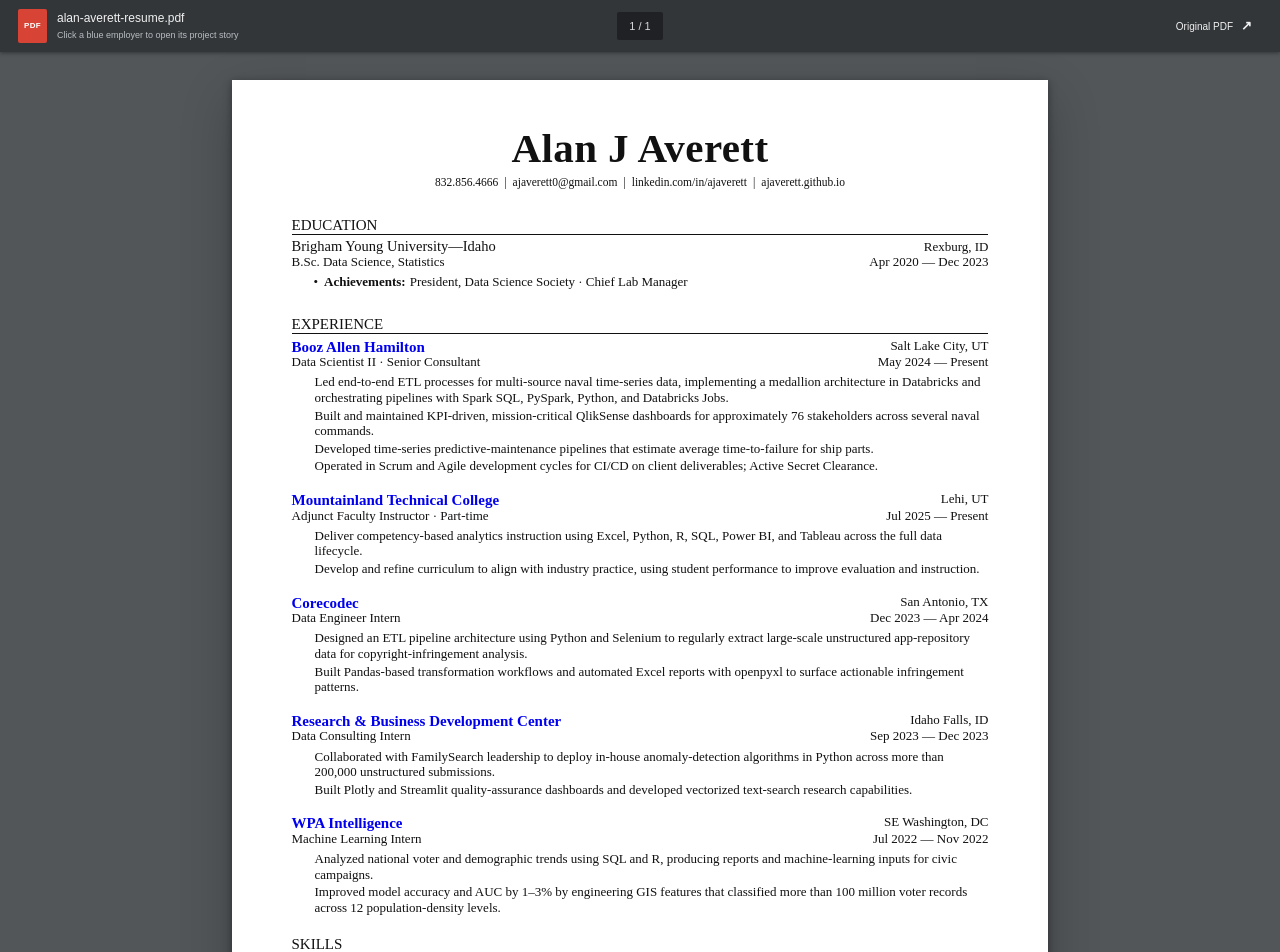
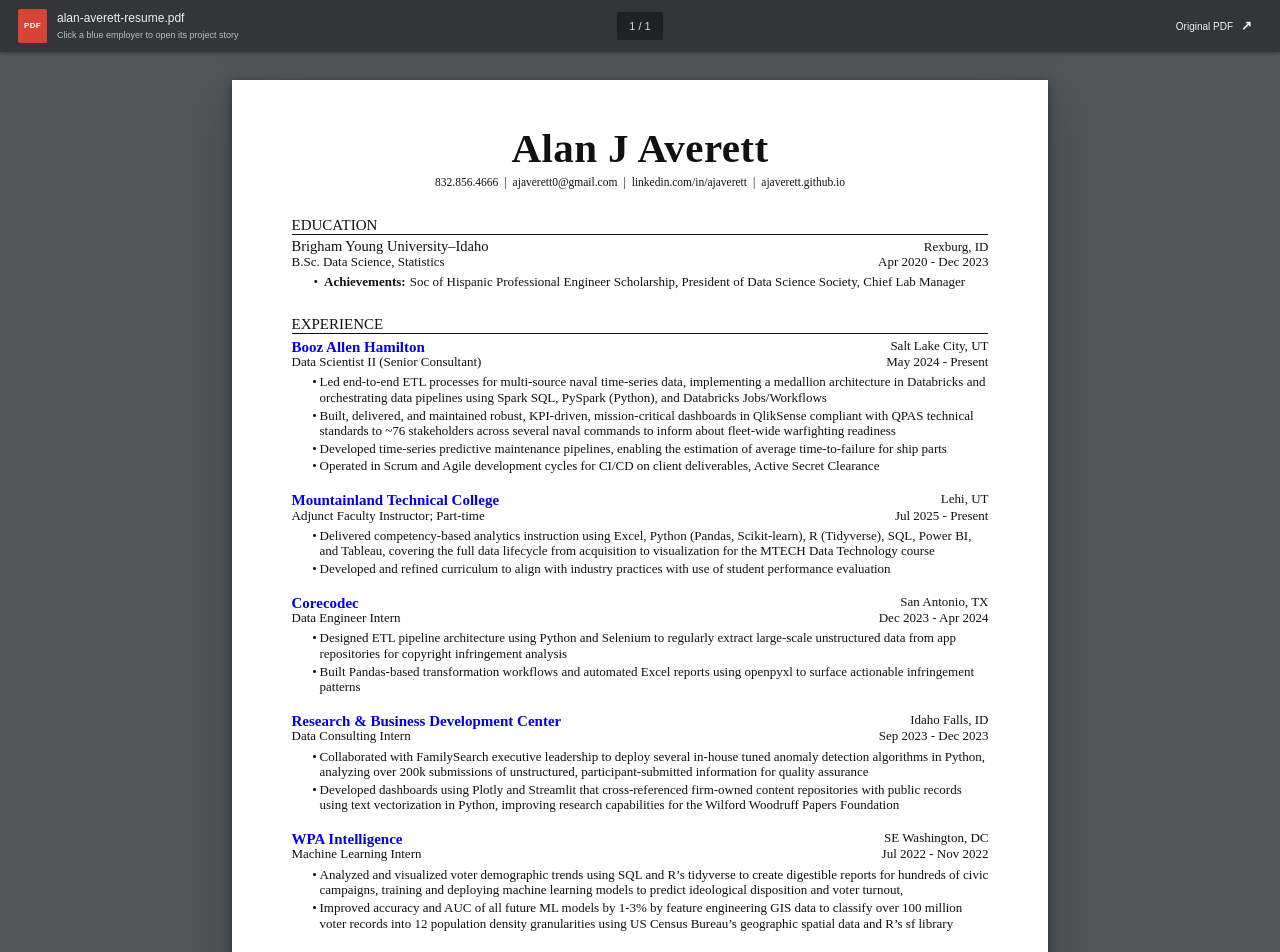
Before and after one commit to ajaverett/ajaverett.github.io, a Next.js app: page / in a window 1280 px wide. Shown: the top 952 px of the page. Built offline with nearby package versions, Linux system fonts and the light colour scheme.

Commit message:
Use original resume wording and bullet markers

```diff
--- a/app/globals.css
+++ b/app/globals.css
@@ -811,6 +811,21 @@
   padding-left: 2px;
 }
 
+.pdf-experience ul {
+  margin-left: 18px;
+  list-style: none;
+}
+
+.pdf-experience li {
+  display: grid;
+  grid-template-columns: 10px minmax(0, 1fr);
+  padding-left: 0;
+}
+
+.pdf-list-bullet {
+  text-align: center;
+}
+
 .pdf-experience li + li,
 .pdf-skills-section li + li {
   margin-top: 2px;
@@ -1231,6 +1246,16 @@
   border-top: 1px solid rgba(255, 255, 255, 0.15);
 }
 
+.chapter--resume {
+  grid-template-columns: 48px minmax(110px, 0.35fr) minmax(260px, 2.1fr);
+}
+
+.chapter-bullet-copy {
+  display: grid;
+  grid-template-columns: 14px minmax(0, 1fr);
+  gap: 4px;
+}
+
 .chapter:last-child {
   border-bottom: 1px solid rgba(255, 255, 255, 0.15);
 }
--- a/app/page.tsx
+++ b/app/page.tsx
@@ -41,9 +41,9 @@
   {
     slug: "booz-allen",
     company: "Booz Allen Hamilton",
-    role: "Data Scientist II · Senior Consultant",
+    role: "Data Scientist II (Senior Consultant)",
     location: "Salt Lake City, UT",
-    dates: "May 2024 — Present",
+    dates: "May 2024 - Present",
     eyebrow: "Fleet intelligence · Data systems",
     headline: "Turning fragmented signals into fleet-ready decisions.",
     summary:
@@ -51,9 +51,9 @@
     accent: "#ff6a3d",
     accentSoft: "#ffd8c9",
     metrics: [
-      { value: "76+", label: "stakeholders served" },
-      { value: "E2E", label: "pipeline ownership" },
-      { value: "24/7", label: "mission-critical context" },
+      { value: "~76", label: "stakeholders" },
+      { value: "CI/CD", label: "client deliverables" },
+      { value: "Active", label: "Secret Clearance" },
     ],
     chapters: [
       {
@@ -75,28 +75,28 @@
         copy: "I delivered KPI-driven QlikSense dashboards and predictive-maintenance estimates that help fleet stakeholders understand risk and act on average time-to-failure signals.",
       },
     ],
-    pipeline: ["Sources", "Bronze", "Silver", "Models", "Qlik"],
+    pipeline: ["Multi-source data", "Databricks", "Spark SQL", "QlikSense", "CI/CD"],
     tools: [
-      "PySpark",
+      "Databricks",
       "Spark SQL",
-      "Python",
-      "Databricks",
+      "PySpark (Python)",
+      "Databricks Jobs/Workflows",
       "QlikSense",
       "CI/CD",
     ],
     resumeBullets: [
-      "Led end-to-end ETL processes for multi-source naval time-series data, implementing a medallion architecture in Databricks and orchestrating pipelines with Spark SQL, PySpark, Python, and Databricks Jobs.",
-      "Built and maintained KPI-driven, mission-critical QlikSense dashboards for approximately 76 stakeholders across several naval commands.",
-      "Developed time-series predictive-maintenance pipelines that estimate average time-to-failure for ship parts.",
-      "Operated in Scrum and Agile development cycles for CI/CD on client deliverables; Active Secret Clearance.",
+      "Led end-to-end ETL processes for multi-source naval time-series data, implementing a medallion architecture in Databricks and orchestrating data pipelines using Spark SQL, PySpark (Python), and Databricks Jobs/Workflows",
+      "Built, delivered, and maintained robust, KPI-driven, mission-critical dashboards in QlikSense compliant with QPAS technical standards to ~76 stakeholders across several naval commands to inform about fleet-wide warfighting readiness",
+      "Developed time-series predictive maintenance pipelines, enabling the estimation of average time-to-failure for ship parts",
+      "Operated in Scrum and Agile development cycles for CI/CD on client deliverables, Active Secret Clearance",
     ],
   },
   {
     slug: "mountainland",
     company: "Mountainland Technical College",
-    role: "Adjunct Faculty Instructor · Part-time",
+    role: "Adjunct Faculty Instructor; Part-time",
     location: "Lehi, UT",
-    dates: "Jul 2025 — Present",
+    dates: "Jul 2025 - Present",
     eyebrow: "Teaching · Curriculum design",
     headline: "Teaching the whole data lifecycle—not just the tools.",
     summary:
@@ -104,9 +104,9 @@
     accent: "#8c7bff",
     accentSoft: "#ded8ff",
     metrics: [
-      { value: "7+", label: "core tools taught" },
-      { value: "E2E", label: "data lifecycle" },
-      { value: "1:1", label: "practice to feedback" },
+      { value: "MTECH", label: "Data Technology course" },
+      { value: "Full", label: "data lifecycle" },
+      { value: "02", label: "résumé bullets" },
     ],
     chapters: [
       {
@@ -128,11 +128,21 @@
         copy: "I use student performance to refine the material, aligning exercises and evaluation with the habits learners will need in real data teams.",
       },
     ],
-    pipeline: ["Acquire", "Clean", "Analyze", "Model", "Explain"],
-    tools: ["Excel", "Python", "R", "SQL", "Power BI", "Tableau", "Scikit-learn"],
+    pipeline: ["Acquisition", "Python / R", "SQL", "Power BI", "Visualization"],
+    tools: [
+      "Excel",
+      "Python",
+      "Pandas",
+      "Scikit-learn",
+      "R",
+      "Tidyverse",
+      "SQL",
+      "Power BI",
+      "Tableau",
+    ],
     resumeBullets: [
-      "Deliver competency-based analytics instruction using Excel, Python, R, SQL, Power BI, and Tableau across the full data lifecycle.",
-      "Develop and refine curriculum to align with industry practice, using student performance to improve evaluation and instruction.",
+      "Delivered competency-based analytics instruction using Excel, Python (Pandas, Scikit-learn), R (Tidyverse), SQL, Power BI, and Tableau, covering the full data lifecycle from acquisition to visualization for the MTECH Data Technology course",
+      "Developed and refined curriculum to align with industry practices with use of student performance evaluation",
     ],
   },
   {
@@ -140,7 +150,7 @@
     company: "Corecodec",
     role: "Data Engineer Intern",
     location: "San Antonio, TX",
-    dates: "Dec 2023 — Apr 2024",
+    dates: "Dec 2023 - Apr 2024",
     eyebrow: "Automation · Evidence pipelines",
     headline: "Building an evidence engine for hard-to-see patterns.",
     summary:
@@ -148,9 +158,9 @@
     accent: "#25c2a0",
     accentSoft: "#bcefe4",
     metrics: [
-      { value: "Auto", label: "repeatable extraction" },
-      { value: "Pandas", label: "transformation layer" },
-      { value: "XLSX", label: "decision output" },
+      { value: "Python", label: "with Selenium" },
+      { value: "Pandas", label: "transformation workflows" },
+      { value: "openpyxl", label: "Excel reports" },
     ],
     chapters: [
       {
@@ -172,11 +182,11 @@
         copy: "Pandas transformations and automated openpyxl reporting converted raw records into practical Excel outputs for copyright-infringement review.",
       },
     ],
-    pipeline: ["Apps", "Selenium", "Python", "Pandas", "Reports"],
-    tools: ["Python", "Selenium", "Pandas", "openpyxl", "Excel"],
+    pipeline: ["App repositories", "Python", "Selenium", "Pandas", "Excel reports"],
+    tools: ["Python", "Selenium", "Pandas", "Excel", "openpyxl"],
     resumeBullets: [
-      "Designed an ETL pipeline architecture using Python and Selenium to regularly extract large-scale unstructured app-repository data for copyright-infringement analysis.",
-      "Built Pandas-based transformation workflows and automated Excel reports with openpyxl to surface actionable infringement patterns.",
+      "Designed ETL pipeline architecture using Python and Selenium to regularly extract large-scale unstructured data from app repositories for copyright infringement analysis",
+      "Built Pandas-based transformation workflows and automated Excel reports using openpyxl to surface actionable infringement patterns",
     ],
   },
   {
@@ -184,7 +194,7 @@
     company: "Research & Business Development Center",
     role: "Data Consulting Intern",
     location: "Idaho Falls, ID",
-    dates: "Sep 2023 — Dec 2023",
+    dates: "Sep 2023 - Dec 2023",
     eyebrow: "Anomaly detection · Research",
     headline: "Finding quality signals inside 200,000 human stories.",
     summary:
@@ -192,9 +202,9 @@
     accent: "#e4b23c",
     accentSoft: "#f8e6af",
     metrics: [
-      { value: "200k+", label: "submissions analyzed" },
-      { value: "2", label: "interactive apps" },
-      { value: "NLP", label: "text research layer" },
+      { value: "200k", label: "submissions" },
+      { value: "Python", label: "anomaly detection" },
+      { value: "Plotly", label: "with Streamlit" },
     ],
     chapters: [
       {
@@ -216,11 +226,11 @@
         copy: "Plotly and Streamlit dashboards cross-referenced first-party content, while vectorized text search opened a new research path for the Wildford Woodruff Papers Foundation.",
       },
     ],
-    pipeline: ["Stories", "Vectors", "Anomalies", "Review", "Research"],
-    tools: ["Python", "Plotly", "Streamlit", "NLP", "Vectorization"],
+    pipeline: ["Submissions", "Python", "Anomaly detection", "Plotly / Streamlit", "Public records"],
+    tools: ["Python", "Plotly", "Streamlit", "text vectorization"],
     resumeBullets: [
-      "Collaborated with FamilySearch leadership to deploy in-house anomaly-detection algorithms in Python across more than 200,000 unstructured submissions.",
-      "Built Plotly and Streamlit quality-assurance dashboards and developed vectorized text-search research capabilities.",
+      "Collaborated with FamilySearch executive leadership to deploy several in-house tuned anomaly detection algorithms in Python, analyzing over 200k submissions of unstructured, participant-submitted information for quality assurance",
+      "Developed dashboards using Plotly and Streamlit that cross-referenced firm-owned content repositories with public records using text vectorization in Python, improving research capabilities for the Wilford Woodruff Papers Foundation",
     ],
   },
   {
@@ -228,7 +238,7 @@
     company: "WPA Intelligence",
     role: "Machine Learning Intern",
     location: "SE Washington, DC",
-    dates: "Jul 2022 — Nov 2022",
+    dates: "Jul 2022 - Nov 2022",
     eyebrow: "Geospatial ML · Civic analytics",
     headline: "Adding geographic context to 100 million voter records.",
     summary:
@@ -236,9 +246,9 @@
     accent: "#4ba6ff",
     accentSoft: "#c9e4ff",
     metrics: [
-      { value: "100M+", label: "voter records" },
-      { value: "12", label: "spatial levels" },
-      { value: "1–3%", label: "accuracy & AUC lift" },
+      { value: "100M", label: "voter records" },
+      { value: "12", label: "population density granularities" },
+      { value: "1-3%", label: "accuracy and AUC" },
     ],
     chapters: [
       {
@@ -260,38 +270,38 @@
         copy: "The spatial features improved accuracy and AUC by 1–3%, becoming reusable inputs for models of ideological disposition and turnout.",
       },
     ],
-    pipeline: ["Records", "Census GIS", "12 Levels", "Models", "Reports"],
-    tools: ["R", "SQL", "sf", "Tidyverse", "GIS", "Machine Learning"],
+    pipeline: ["Voter records", "SQL / R", "GIS data", "12 granularities", "ML models"],
+    tools: ["SQL", "R", "tidyverse", "GIS", "US Census Bureau", "sf"],
     resumeBullets: [
-      "Analyzed national voter and demographic trends using SQL and R, producing reports and machine-learning inputs for civic campaigns.",
-      "Improved model accuracy and AUC by 1–3% by engineering GIS features that classified more than 100 million voter records across 12 population-density levels.",
+      "Analyzed and visualized voter demographic trends using SQL and R’s tidyverse to create digestible reports for hundreds of civic campaigns, training and deploying machine learning models to predict ideological disposition and voter turnout,",
+      "Improved accuracy and AUC of all future ML models by 1-3% by feature engineering GIS data to classify over 100 million voter records into 12 population density granularities using US Census Bureau’s geographic spatial data and R’s sf library",
     ],
   },
 ];
 
 const education = {
-  school: "Brigham Young University—Idaho",
+  school: "Brigham Young University–Idaho",
   degree: "B.Sc. Data Science, Statistics",
-  dates: "Apr 2020 — Dec 2023",
-  note: "President, Data Science Society · Chief Lab Manager",
+  dates: "Apr 2020 - Dec 2023",
+  note: "Soc of Hispanic Professional Engineer Scholarship, President of Data Science Society, Chief Lab Manager",
 };
 
 const skillGroups = [
   {
-    label: "Languages",
-    items: "Python, R, SQL, Spark SQL",
-  },
-  {
-    label: "Data systems",
-    items: "Databricks, Spark, Azure, Docker",
+    label: "Python/R",
+    items: "pandas, PySpark, numpy, polars, sklearn, TensorFlow/Keras, xgboost, statsmodels, spaCy, selenium, tidyverse",
   },
   {
     label: "Visualization",
-    items: "QlikSense, Plotly, Power BI, Tableau",
+    items: "ggplot2, matplotlib, seaborn, plotly, altair, Streamlit, QlikSense, R Shiny, Power BI, Tableau, Mermaid",
   },
   {
-    label: "Modeling",
-    items: "Scikit-learn, TensorFlow, XGBoost, spaCy",
+    label: "Other Technical Skills",
+    items: "SQL, Spark SQL, Excel, Quarto, LaTeX, regex, Agile Workflow (Scrum), Confluence",
+  },
+  {
+    label: "Development",
+    items: "Databricks, Jupyter, Spark, Git, GitHub, Docker, Azure",
   },
 ];
 
@@ -490,7 +500,12 @@
                   </button>
                   <ul>
                     {experience.resumeBullets.map((bullet) => (
-                      <li key={bullet}>{bullet}</li>
+                      <li key={bullet}>
+                        <span className="pdf-list-bullet" aria-hidden="true">
+                          •
+                        </span>
+                        <span>{bullet}</span>
+                      </li>
                     ))}
                   </ul>
                 </article>
@@ -557,7 +572,7 @@
       <article className="case-shell">
         <section className="case-hero">
           <div className="case-hero-copy">
-            <p className="case-eyebrow">{experience.eyebrow}</p>
+            <p className="case-eyebrow">Original résumé wording</p>
             <h1
               ref={titleRef}
               tabIndex={-1}
@@ -565,9 +580,8 @@
             >
               {experience.company}
             </h1>
-            <p className="case-role">{experience.role}</p>
-            <h2>{experience.headline}</h2>
-            <p className="case-summary">{experience.summary}</p>
+            <h2>{experience.role}</h2>
+            <p className="case-summary">{experience.resumeBullets[0]}</p>
           </div>
 
           <div className="signal-card" aria-label="Data signal illustration">
@@ -622,21 +636,25 @@
               <span>{metric.label}</span>
             </div>
           ))}
-          <p>Selected signals—not vanity metrics.</p>
+          <p>Context from the original résumé.</p>
         </section>
 
         <section className="story-section" aria-labelledby="story-heading">
           <div className="story-intro">
-            <p>Under the bullet points</p>
-            <h2 id="story-heading">How the work moved.</h2>
+            <p>Source of truth</p>
+            <h2 id="story-heading">Original résumé wording.</h2>
           </div>
           <div className="chapter-list">
-            {experience.chapters.map((chapter) => (
-              <article className="chapter" key={chapter.number}>
-                <div className="chapter-number">{chapter.number}</div>
-                <p className="chapter-label">{chapter.label}</p>
-                <h3>{chapter.title}</h3>
-                <p className="chapter-copy">{chapter.copy}</p>
+            {experience.resumeBullets.map((bullet, index) => (
+              <article className="chapter chapter--resume" key={bullet}>
+                <div className="chapter-number">
+                  {String(index + 1).padStart(2, "0")}
+                </div>
+                <p className="chapter-label">Résumé bullet</p>
+                <p className="chapter-copy chapter-bullet-copy">
+                  <span aria-hidden="true">•</span>
+                  <span>{bullet}</span>
+                </p>
               </article>
             ))}
           </div>
@@ -644,11 +662,11 @@
 
         <section className="system-section" aria-labelledby="system-heading">
           <div className="system-copy">
-            <p>System view</p>
-            <h2 id="system-heading">From input to impact.</h2>
+            <p>Tools and workflow</p>
+            <h2 id="system-heading">Referenced in the résumé.</h2>
             <p>
-              The architecture changes by role. The pattern stays consistent:
-              understand the signal, build the path, make the result legible.
+              This view organizes the technologies and workflow terms used in
+              the original résumé.
             </p>
             <div className="tool-list" aria-label="Tools used">
               {experience.tools.map((tool) => (
```
Also changed, not shown: 1 other file (tests, documents, lock files or other folders).
